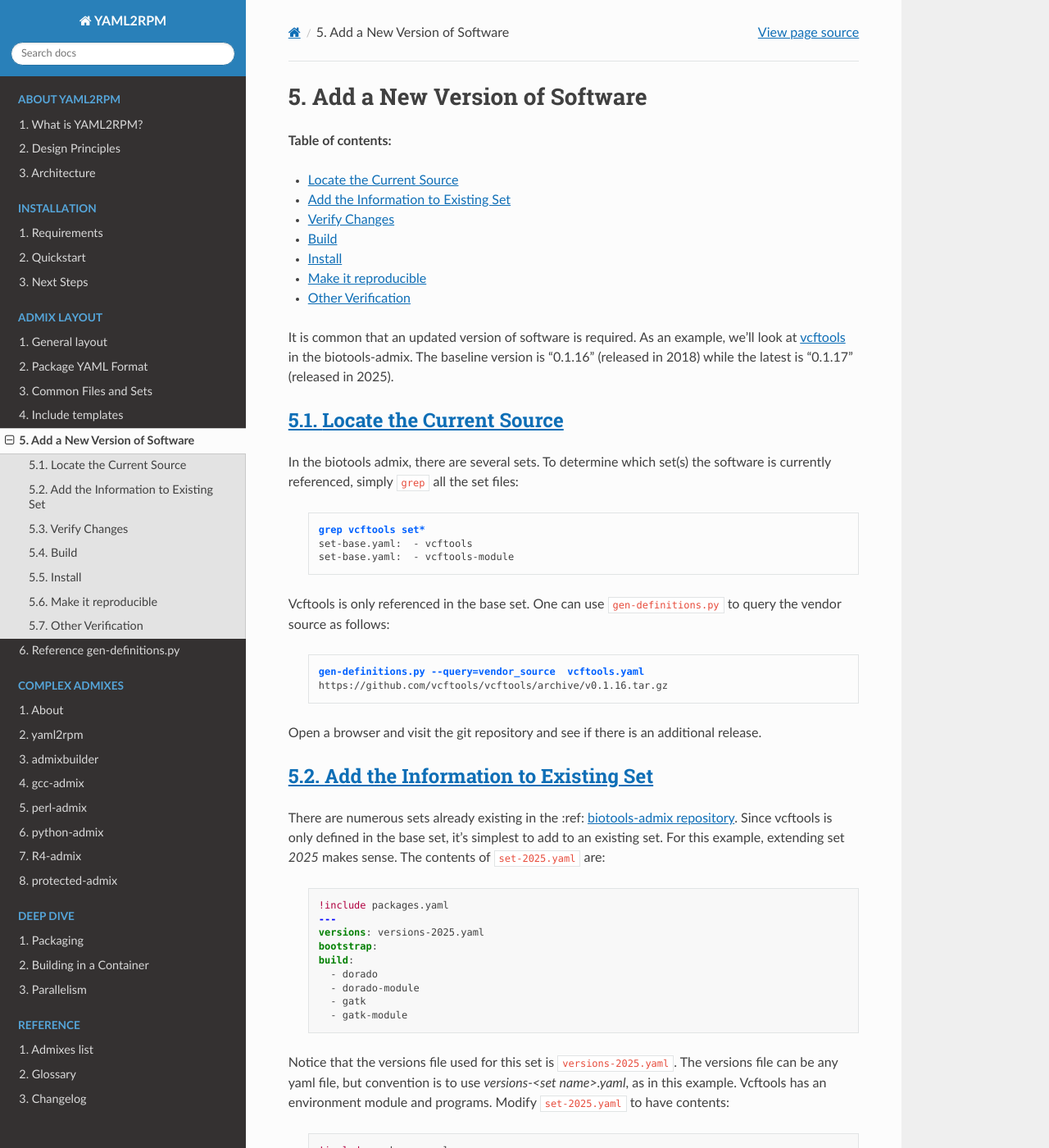
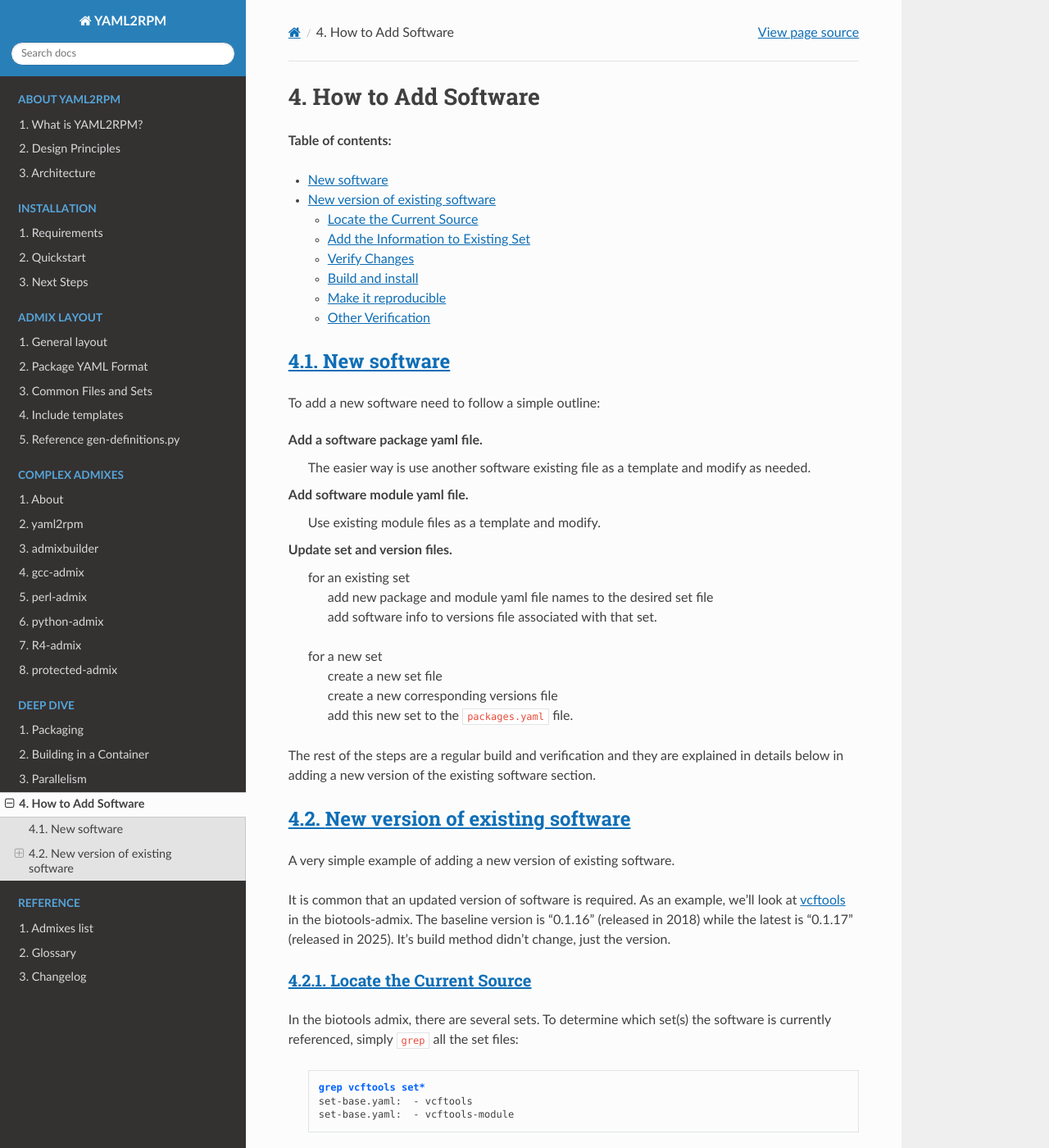
Before and after one commit to RCIC-UCI-Public/yaml2rpm-docs, a Sphinx documentation site: the page built from docs/source/deep-dive/add-version.rst, in a window 1280 px wide and 1400 px high. Shown: the whole window at 82% size. Built offline with Sphinx 7.4.7 and the Read the Docs theme 3.1.0, drawn with Linux system fonts in a browser that asks for light colours; some of the changed text lies outside the part shown.

Commit message:
move adding software page to deep dive section. add new software info

```diff
--- a/docs/source/yamlformat/add-version.rst
+++ b/docs/source/deep-dive/add-version.rst
@@ -1,20 +1,56 @@
 
-.. _add_version:
+.. _add_software:
 
-Add a New Version of Software
-=============================
+How to Add Software
+===================
 
 **Table of contents:**
 
 .. contents::
    :local:
 
+.. _add_new_software:
+
+New software
+------------
+
+To add a new software need to follow a simple outline:
+
+**Add a software package yaml file**.
+  The easier way is use another software existing file as a template and
+  modify as needed.
+
+**Add software module yaml file**.
+  Use existing module files as a template and modify.
+
+**Update set and version files**.
+  | for an existing set
+  |   add new package and module yaml file names to the desired set file
+  |   add software info to versions file associated with that set.
+
+  | for a new set
+  |   create a new set file
+  |   create a new corresponding versions file
+  |   add this new set to the ``packages.yaml`` file.
+
+The rest of the steps are a regular build  and verification and they are
+explained in details below in adding a new version of the existing software
+section.
+
+.. _add_new_version:
+
+New version of existing software
+--------------------------------
+
+A very simple example of adding a new version of existing software.
+
 It is common that an updated version of software is required.  As an example, we'll look
 at `vcftools <https://github.com/vcftools/vcftools/>`_ in the biotools-admix. The baseline
 version is "0.1.16" (released in 2018) while the latest is "0.1.17" (released in 2025).
+It's build method didn't change, just the version.
 
 Locate the Current Source
--------------------------
+~~~~~~~~~~~~~~~~~~~~~~~~~
 
 In the biotools admix, there are several sets. To determine which set(s) the software is currently referenced,
 simply ``grep`` all the set files:
@@ -34,10 +70,10 @@ as follows:
 Open a browser and visit the git repository and see if there is an additional release.
 
 Add the Information to Existing Set
------------------------------------
+~~~~~~~~~~~~~~~~~~~~~~~~~~~~~~~~~~~
 
 There are numerous sets already existing in the
-:ref: `biotools-admix repository <https://github.com/RCIC-UCI-Public/biotools-admix/>`_.
+`biotools-admix repository <https://github.com/RCIC-UCI-Public/biotools-admix/>`_.
 Since vcftools is only defined in the base set, it's simplest to add to an existing set.
 For this example, extending set *2025* makes sense. The contents of ``set-2025.yaml`` are:
 
@@ -85,7 +121,7 @@ You also need to modify the ``versions-2025.yaml`` to include the updated vcftoo
   See :ref:`details <versions_yaml>` for file format.
 
 Verify Changes
---------------
+~~~~~~~~~~~~~~
 
 Now check that the updated vendor source resolves properly. Use ``gen-definitions.py``, but with
 the updated ``versions-2025.yaml`` file:
@@ -116,27 +152,26 @@ Verify that this a good web reference and then **download the source tarball**:
 
       2026-05-12 10:59:13 (2.03 MB/s) - '/export/repositories/biotools-admix/sources/vcftools-0.1.17.tar.gz' saved [247685]
 
-Build
------
+Build and install
+~~~~~~~~~~~~~~~~~
 
-It's time to build the package and module:
+**Build**
+  It's time to build the package and module:
 
   .. parsed-literal::
      :command:`make SET=2025 vcftools.pkg vcftools-module.pkg`
 
-Install
--------
 
-Once the RPMs are built need to install to verify that there are no unresolved dependencies.
-From the ``yamlspecs/`` directory:
+**Install**
+  Once the RPMs are built need to install to verify that there are no unresolved dependencies.
+  From the ``yamlspecs/`` directory:
 
   .. parsed-literal::
      :command:`make -C .. clean createlocalrepo
      yum -c ../yum.conf install vcftools_0.1.17  vcftools_0.1.17-module`
 
-
 Make it reproducible
---------------------
+~~~~~~~~~~~~~~~~~~~~
 
 If everything works, memorialize all of the above into git.
 All commands below are done from the admix top-level directory.
@@ -181,10 +216,7 @@ All commands below are done from the admix top-level directory.
      git push`
 
 Other Verification
-------------------
-
-This was a very simple example of adding a new version of existing software. It's build method didn't change,
-just the version.
+~~~~~~~~~~~~~~~~~~
 
 **Check RPMS**
   Look at the vcftools RPMS and see if their sizes seem rational. In this example, the later version is
--- a/docs/source/index.rst
+++ b/docs/source/index.rst
@@ -61,6 +60,7 @@ YAML2RPM Documentation
    deep-dive/packaging
    deep-dive/singularity
    deep-dive/parallel
+   deep-dive/add-version
 
 .. toctree::
    :maxdepth: 1
```
Also changed, not shown: other parts of docs/source/deep-dive/add-version.rst (+1 -1 lines), other parts of docs/source/index.rst (+0 -1 lines).
